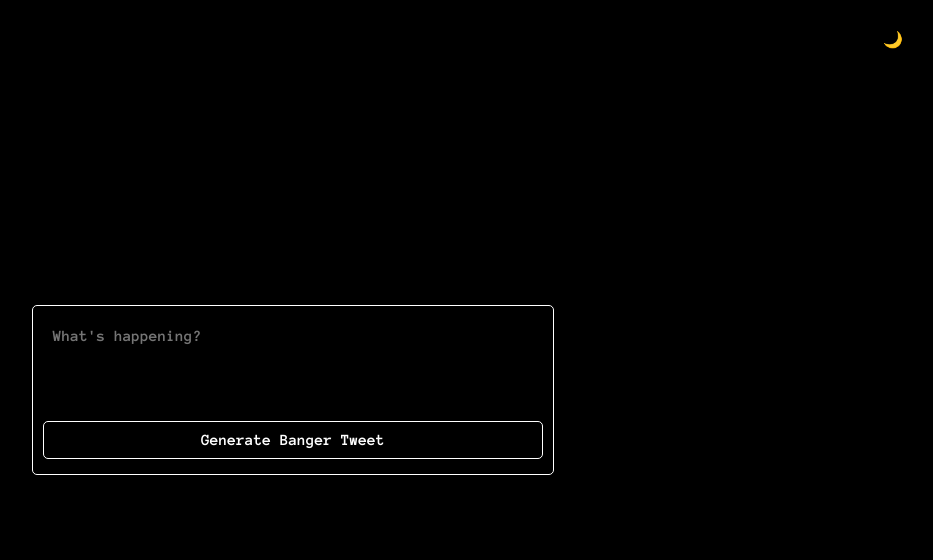
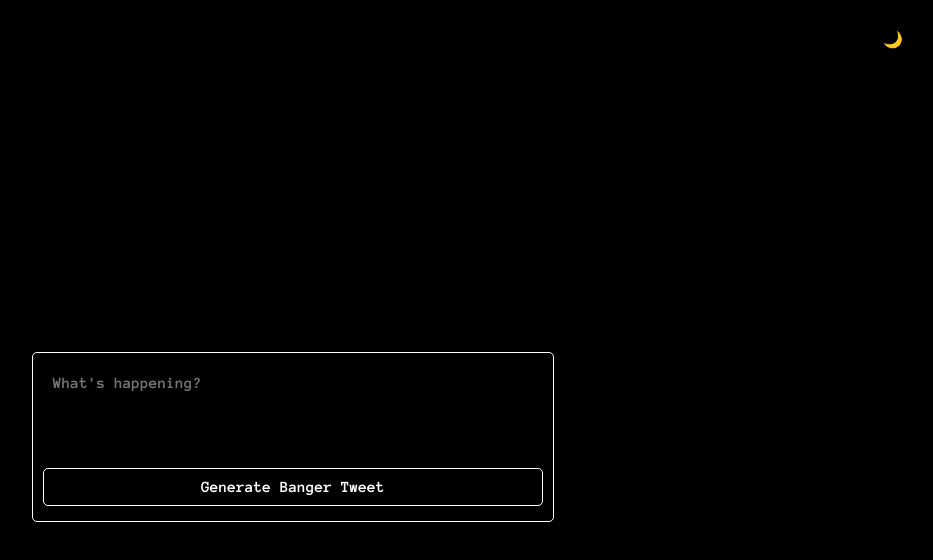
Before and after one commit to effectiveaccelerationism/text-to-banger, a React (Create React App) app in the folder webapp/: page / in a window 1280 px wide. Shown: the top 560 px of the page, without its empty margins (347-1280 px from the left). Built offline with nearby package versions, Linux system fonts and the light colour scheme.

Commit message:
Push to Vercel

```diff
--- a/webapp/src/App.js
+++ b/webapp/src/App.js
@@ -71,7 +71,7 @@ function App() {
       <header className="App-header">
         <div className="logo-container">
           {/* <img src={logo} className="App-logo" alt="logo" /> */}
-          {/* <h1 className="text-logo">TWITTER INTERN</h1> */}
+          <h1 className="text-logo">text-to-banger</h1>
         </div>
         <div className="content-container">
           <form onSubmit={handleFormSubmit} className="tweet-form"> {/* Wrap everything in a form and attach submit handler */}
```
